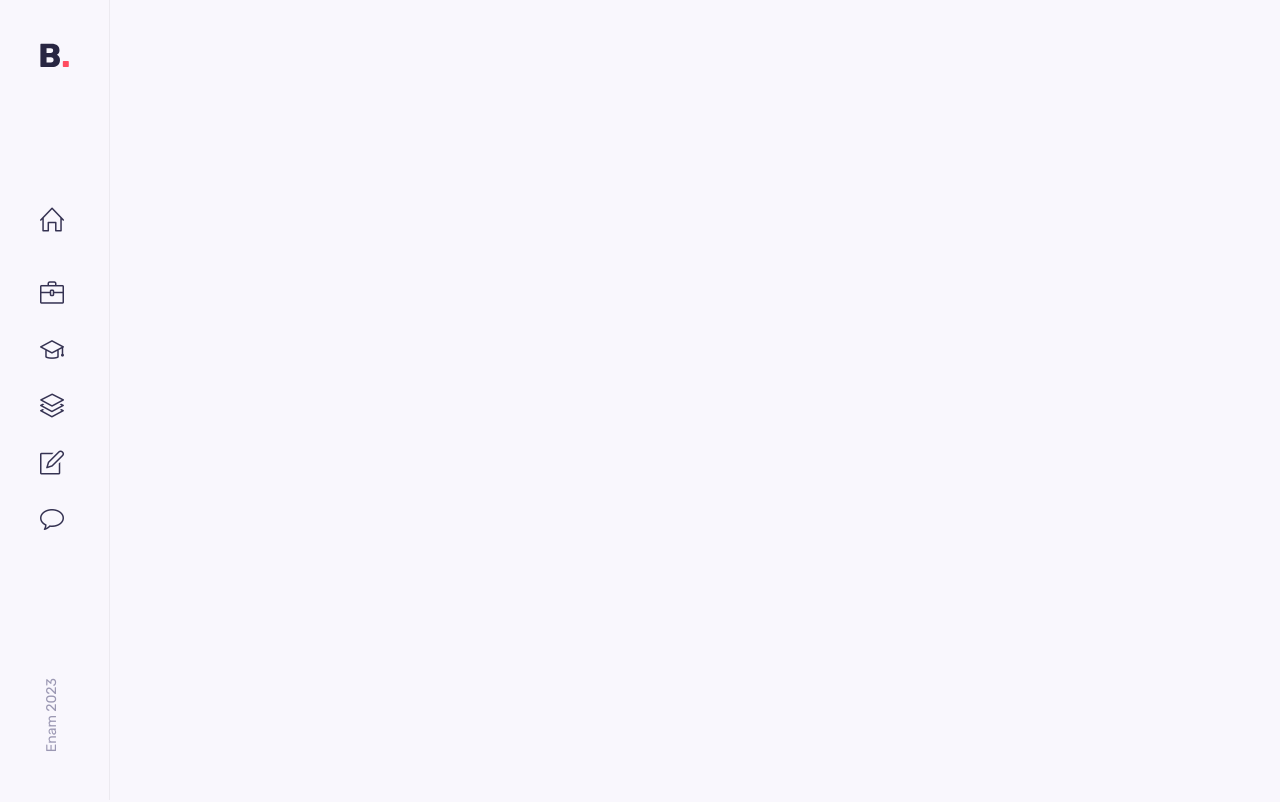
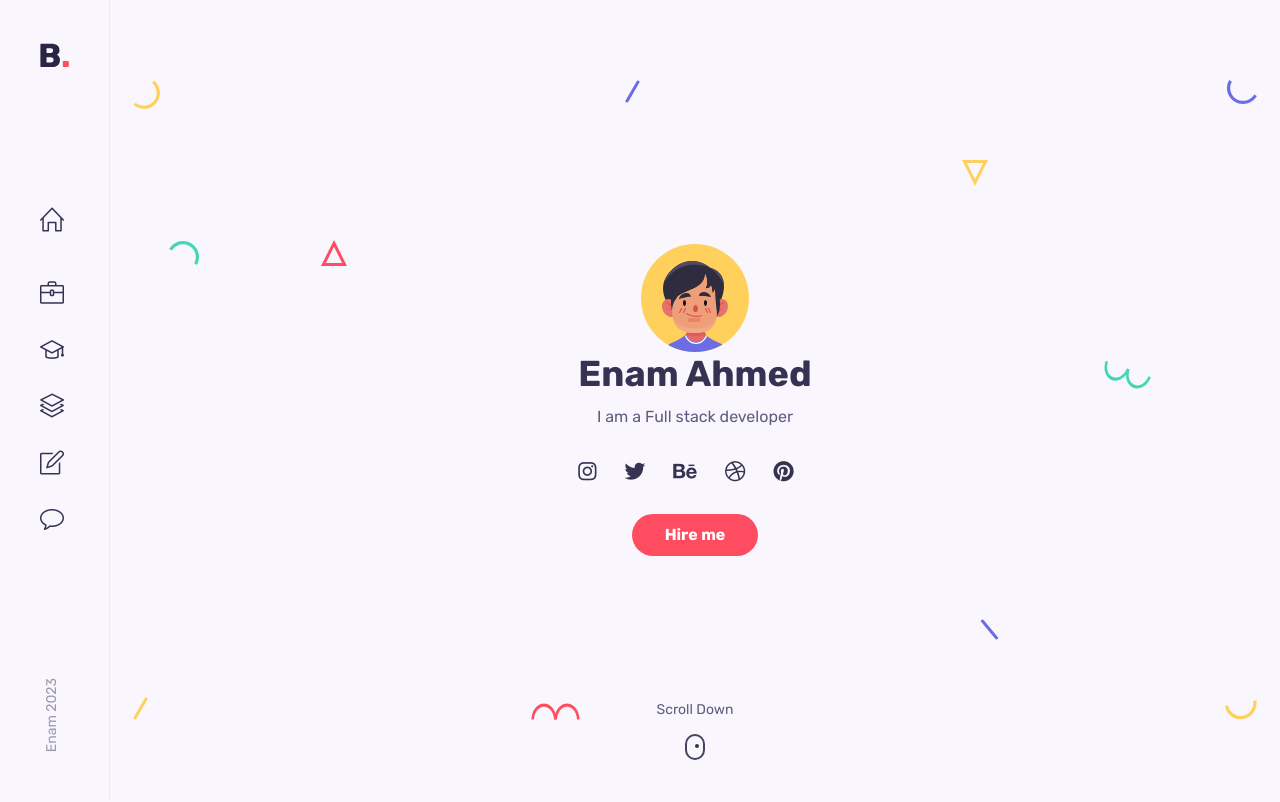
Before and after one commit to Enam1997/enam-protfolio, a React (Create React App) app: page / in a window 1280 px wide. Shown: the top 802 px of the page. Built offline with nearby package versions, Linux system fonts and the light colour scheme; some icons are missing.

Commit message:
Home Complete

```diff
--- a/src/App.css
+++ b/src/App.css
@@ -1,3 +1,3 @@
-.App {
-  text-align: center;
+.main{
+  margin-left: 110px;
 }
--- /dev/null
+++ b/src/component/home/HeaderSocials.jsx
@@ -0,0 +1,31 @@
+import React from 'react';
+
+
+const HeaderSocials = () => {
+  return (
+    <div className="home__socials">
+        <a href="" className="home__social_link" target="_blank">
+        <i class="fa-brands fa-instagram"></i>
+        </a>
+
+        <a href="" className="home__social_link" target="_blank">
+        <i class="fa-brands fa-twitter"></i>
+        </a>
+
+        <a href="" className="home__social_link" target="_blank">
+        <i class="fa-brands fa-behance"></i>
+        </a>
+
+        <a href="" className="home__social_link" target="_blank">
+        <i class="fa-brands fa-dribbble"></i>
+        </a>
+
+        <a href="" className="home__social_link" target="_blank">
+        <i class="fa-brands fa-pinterest"></i>
+        </a>
+
+    </div>
+  )
+}
+
+export default HeaderSocials
--- a/src/component/home/Home.jsx
+++ b/src/component/home/Home.jsx
@@ -1,9 +1,27 @@
 import React from 'react';
 import "./home.css"
+import Me from "../../assets/avatar-1.svg"
+import HeaderSocials from './HeaderSocials';
+import ScroolDown from './ScroolDown';
+import Shapes from './Shapes';
 
 const Home = () => {
   return (
-    <div>Home</div>
+    <section className='home container' id='home'>
+      <div className='intro'>
+        <img src={Me} alt="" className="home_img" />
+        <h1 className="home__name">Enam Ahmed</h1>
+        <span className="home__education">I am a Full stack developer</span>
+
+        <HeaderSocials/>
+
+        <a href="#contact" className='btn'>Hire me</a>
+
+        <ScroolDown/>
+      </div>
+
+      <Shapes/>
+    </section>
   )
 }
 
--- /dev/null
+++ b/src/component/home/ScroolDown.jsx
@@ -0,0 +1,17 @@
+import React from 'react'
+
+const ScroolDown = () => {
+  return (
+    <div className="scrool__down">
+        <a href="#about" className="mouse__wrapper"></a>
+        <span className="home__scroll-name">Scroll Down</span>
+        <span className="mouse">
+            <span className="wheel">
+
+            </span>
+        </span>
+    </div>
+  )
+}
+
+export default ScroolDown
--- /dev/null
+++ b/src/component/home/Shapes.jsx
@@ -0,0 +1,166 @@
+import React from 'react'
+
+const Shapes = () => {
+  return (
+    <div className="shapes">
+        <svg
+        width="27"
+        height="29"
+        class="shape s1"
+        xmlns="http://www.w3.org/2000/svg"
+      >
+        <path
+          d="M21.15625.60099c4.37954 3.67487 6.46544 9.40612 5.47254 15.03526-.9929 5.62915-4.91339 10.30141-10.2846 12.25672-5.37122 1.9553-11.3776.89631-15.75715-2.77856l2.05692-2.45134c3.50315 2.93948 8.3087 3.78663 12.60572 2.22284 4.297-1.5638 7.43381-5.30209 8.22768-9.80537.79387-4.50328-.8749-9.08872-4.37803-12.02821L21.15625.60099z"
+          fill="#FFD15C"
+          fill-rule="evenodd"
+        />
+      </svg>
+
+      <svg
+        width="26"
+        height="26"
+        class="shape s2"
+        xmlns="http://www.w3.org/2000/svg"
+      >
+        <path
+          d="M13 3.3541L2.42705 24.5h21.1459L13 3.3541z"
+          stroke="#FF4C60"
+          stroke-width="3"
+          fill="none"
+          fill-rule="evenodd"
+        />
+      </svg>
+
+      <svg
+        width="30"
+        height="25"
+        class="shape s3"
+        xmlns="http://www.w3.org/2000/svg"
+      >
+        <path
+          d="M.1436 8.9282C3.00213 3.97706 8.2841.92763 14.00013.92796c5.71605.00032 10.9981 3.04992 13.85641 8 2.8583 4.95007 2.8584 11.0491-.00014 16.00024l-2.77128-1.6c2.28651-3.96036 2.28631-8.84002.00011-12.8002-2.2862-3.96017-6.5124-6.40017-11.08513-6.4-4.57271.00018-8.79872 2.43984-11.08524 6.4002l-2.77128-1.6z"
+          fill="#44D7B6"
+          fill-rule="evenodd"
+        />
+      </svg>
+
+      <svg
+        width="15"
+        height="23"
+        class="shape s4"
+        xmlns="http://www.w3.org/2000/svg"
+      >
+        <rect
+          transform="rotate(30 9.86603 10.13397)"
+          x="7"
+          width="3"
+          height="25"
+          rx="1.5"
+          fill="#FFD15C"
+          fill-rule="evenodd"
+        />
+      </svg>
+
+      <svg
+        width="15"
+        height="23"
+        class="shape s5"
+        xmlns="http://www.w3.org/2000/svg"
+      >
+        <rect
+          transform="rotate(30 9.86603 10.13397)"
+          x="7"
+          width="3"
+          height="25"
+          rx="1.5"
+          fill="#6C6CE5"
+          fill-rule="evenodd"
+        />
+      </svg>
+
+      <svg
+        width="49"
+        height="17"
+        class="shape s6"
+        xmlns="http://www.w3.org/2000/svg"
+      >
+        <g fill="#FF4C60" fill-rule="evenodd">
+          <path d="M.5 16.5c0-5.71709 2.3825-10.99895 6.25-13.8567 3.8675-2.85774 8.6325-2.85774 12.5 0C23.1175 5.50106 25.5 10.78292 25.5 16.5H23c0-4.57303-1.90625-8.79884-5-11.08535-3.09375-2.28652-6.90625-2.28652-10 0C4.90625 7.70116 3 11.92697 3 16.5H.5z" />
+          <path d="M23.5 16.5c0-5.71709 2.3825-10.99895 6.25-13.8567 3.8675-2.85774 8.6325-2.85774 12.5 0C46.1175 5.50106 48.5 10.78292 48.5 16.5H46c0-4.57303-1.90625-8.79884-5-11.08535-3.09375-2.28652-6.90625-2.28652-10 0-3.09375 2.28651-5 6.51232-5 11.08535h-2.5z" />
+        </g>
+      </svg>
+
+      <svg
+        width="26"
+        height="26"
+        class="shape s7"
+        xmlns="http://www.w3.org/2000/svg"
+      >
+        <path
+          d="M13 22.6459L2.42705 1.5h21.1459L13 22.6459z"
+          stroke="#FFD15C"
+          stroke-width="3"
+          fill="none"
+          fill-rule="evenodd"
+        />
+      </svg>
+
+      <svg
+        width="19"
+        height="21"
+        class="shape s8"
+        xmlns="http://www.w3.org/2000/svg"
+      >
+        <rect
+          transform="rotate(-40 6.25252 10.12626)"
+          x="7"
+          width="3"
+          height="25"
+          rx="1.5"
+          fill="#6C6CE5"
+          fill-rule="evenodd"
+        />
+      </svg>
+
+      <svg
+        width="30"
+        height="25"
+        class="shape s9"
+        xmlns="http://www.w3.org/2000/svg"
+      >
+        <path
+          d="M29.8564 16.0718c-2.85854 4.95114-8.1405 8.00057-13.85654 8.00024-5.71605-.00032-10.9981-3.04992-13.85641-8-2.8583-4.95007-2.8584-11.0491.00014-16.00024l2.77128 1.6c-2.28651 3.96036-2.28631 8.84002-.00011 12.8002 2.2862 3.96017 6.5124 6.40017 11.08513 6.4 4.57271-.00018 8.79872-2.43984 11.08524-6.4002l2.77128 1.6z"
+          fill="#6C6CE5"
+          fill-rule="evenodd"
+        />
+      </svg>
+
+      <svg
+        width="47"
+        height="29"
+        class="shape s10"
+        xmlns="http://www.w3.org/2000/svg"
+      >
+        <g fill="#44D7B6" fill-rule="evenodd">
+          <path d="M46.78878 17.19094c-1.95535 5.3723-6.00068 9.52077-10.61234 10.8834-4.61167 1.36265-9.0893-.26708-11.74616-4.27524-2.65686-4.00817-3.08917-9.78636-1.13381-15.15866l2.34923.85505c-1.56407 4.29724-1.2181 8.92018.90705 12.12693 2.12514 3.20674 5.70772 4.5107 9.39692 3.4202 3.68921-1.0905 6.92581-4.40949 8.48988-8.70673l2.34923.85505z" />
+          <path d="M25.17585 9.32448c-1.95535 5.3723-6.00068 9.52077-10.61234 10.8834-4.61167 1.36264-9.0893-.26708-11.74616-4.27525C.16049 11.92447-.27182 6.14628 1.68354.77398l2.34923.85505c-1.56407 4.29724-1.2181 8.92018.90705 12.12692 2.12514 3.20675 5.70772 4.5107 9.39692 3.4202 3.68921-1.0905 6.92581-4.40948 8.48988-8.70672l2.34923.85505z" />
+        </g>
+      </svg>
+
+      <svg
+        width="33"
+        height="20"
+        class="shape s11"
+        xmlns="http://www.w3.org/2000/svg"
+      >
+        <path
+          d="M32.36774.34317c.99276 5.63023-1.09332 11.3614-5.47227 15.03536-4.37895 3.67396-10.3855 4.73307-15.75693 2.77837C5.76711 16.2022 1.84665 11.53014.8539 5.8999l3.15139-.55567c.7941 4.50356 3.93083 8.24147 8.22772 9.8056 4.29688 1.56413 9.10275.71673 12.60554-2.2227C28.34133 9.98771 30.01045 5.4024 29.21635.89884l3.15139-.55567z"
+          fill="#FFD15C"
+          fill-rule="evenodd"
+        />
+      </svg>
+    </div>
+  )
+}
+
+export default Shapes
--- a/src/component/home/home.css
+++ b/src/component/home/home.css
@@ -0,0 +1,165 @@
+.home{
+    position: relative;
+    min-height: 100vh;
+    display: flex;
+    align-items: center;
+    justify-content: center;
+}
+
+.intro{
+    max-width: 540px;
+    text-align: center;
+
+}
+
+.home__img{
+    margin-bottom: 1.5rem;
+}
+
+.home__name{
+    font-size: var(--h1-font-size);
+    font-weight: var(--font-bold);
+    margin-bottom: 0.5rem;
+}
+
+.home__socials{
+    display: flex;
+    column-gap: 1.75rem;
+    margin: 1.5rem 0;
+}
+
+.home__social_link{
+    color: var(--title-color);
+    font-size: 1.3rem;
+    transition: .3s;
+
+}
+
+.home__social-link i:hover {
+    color: hsl(43, 100%, 68%);
+}
+
+.scrool__down{
+    position: absolute;
+    bottom: 2.5rem;
+    left: 0;
+    width: 100%;
+}
+
+.home__scroll-name{
+    font-size: var(--small-font-size);
+}
+
+.mouse{
+    border: 2px solid #454360;
+    display: block;
+    height: 1.6rem;
+    width: 1.25rem;
+    margin: auto;
+    margin-top: 0.75rem;
+    border-radius: 1rem;
+    position: relative;
+
+}
+
+@keyframes ani-mouse{
+    0%{
+        top: 29%;
+    }
+    15%{
+        top: 50%;
+    }
+    50%{
+        top: 50%;
+    }
+    100%{
+        top: 29%;
+    }
+}
+
+.wheel{
+    background-color: var(--title-color);
+    border-radius: 100%;
+    width: 0.25rem;
+    height: 0.25rem;
+    position: absolute;
+    top: .5rem;
+    left: 50%;
+    transform: translateX(-50);
+    animation: ani-mouse 2s linear infinite;
+
+
+}
+
+.shapes{
+    position: absolute;
+    left: 0%;
+    top: 0%;
+    height: 100%;
+    width: 100%;
+
+}
+
+.s1{
+    position: absolute;
+    left: 2%;
+    top: 10%;
+}
+
+.s2{
+    position: absolute;
+    left: 18%;
+    top: 30%;
+}
+
+
+.s3{
+    position: absolute;
+    left: 5%;
+    top: 30%;
+}
+
+.s4{
+    position: absolute;
+    left: 2%;
+    bottom: 10%;
+}
+
+.s5{
+    position: absolute;
+    left: 44%;
+    top: 10%;
+}
+
+.s6{
+    position: absolute;
+    left: 36%;
+    bottom: 10%;
+}
+
+.s7{
+    position: absolute;
+    top: 20%;
+    right: 25%;
+}
+.s8{
+    position: absolute;
+    right: 24%;
+    bottom: 20%;
+}
+
+.s9{
+    position: absolute;
+    right: 2%;
+    top: 10%;
+}
+.s10{
+    position: absolute;
+    top: 45%;
+    right: 11%;
+}
+.s11{
+    position: absolute;
+    bottom: 10%;
+    right: 2%;
+}
--- a/src/component/sidebar/sidebar.css
+++ b/src/component/sidebar/sidebar.css
@@ -23,6 +23,11 @@
     font-size: 1.5rem;
     color: var(--title-color);
     font-weight: var(--font-bold);
+    transition: .3s;
+}
+
+.nav__link:hover {
+    color: hsl(43, 100%, 68%);
 }
 
 .copyright{
```
